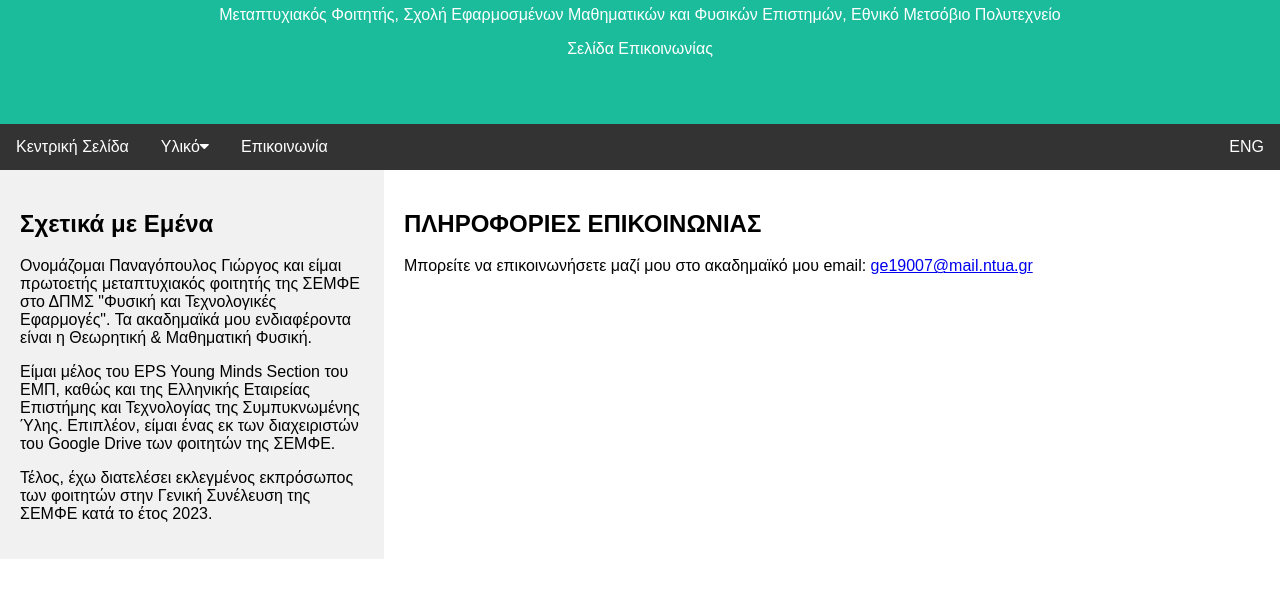
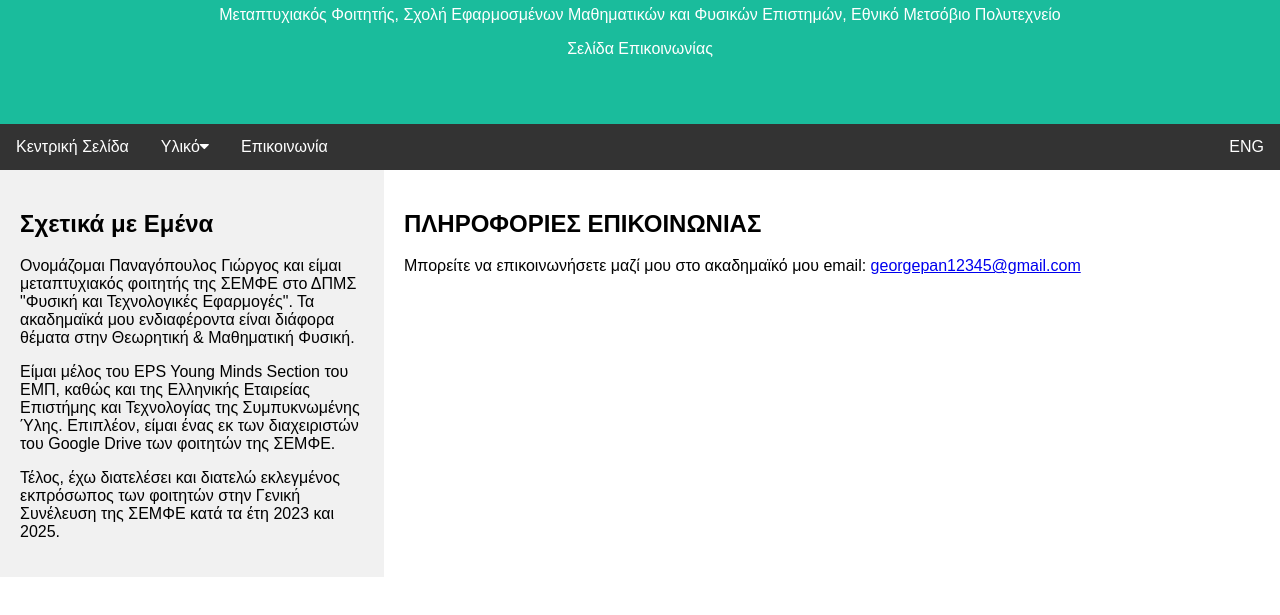
Before and after one commit to Yaeziel/yaeziel.github.io, a plain HTML site: page site_greek/contact.html in a window 1280 px wide. Shown: the part 143-758 px from the top of the page. Drawn offline with Linux system fonts and the light colour scheme.

Commit message:
Updated info to 2025

```diff
--- a/site_greek/contact.html
+++ b/site_greek/contact.html
@@ -38,16 +38,16 @@
 <div class="row">
   <div class="side">
     <h2>Σχετικά με Εμένα</h2>
-    <p>Ονομάζομαι Παναγόπουλος Γιώργος και είμαι πρωτοετής μεταπτυχιακός φοιτητής της ΣΕΜΦΕ στο ΔΠΜΣ "Φυσική και Τεχνολογικές Εφαρμογές". Τα ακαδημαϊκά μου
-	ενδιαφέροντα είναι η Θεωρητική & Μαθηματική Φυσική.</p>
+    <p>Ονομάζομαι Παναγόπουλος Γιώργος και είμαι μεταπτυχιακός φοιτητής της ΣΕΜΦΕ στο ΔΠΜΣ "Φυσική και Τεχνολογικές Εφαρμογές". Τα ακαδημαϊκά μου
+	ενδιαφέροντα είναι διάφορα θέματα στην Θεωρητική & Μαθηματική Φυσική.</p>
 	<p>Είμαι μέλος του EPS Young Minds Section του ΕΜΠ, καθώς και της Ελληνικής Εταιρείας Επιστήμης και Τεχνολογίας της Συμπυκνωμένης Ύλης. Επιπλέον, είμαι ένας εκ των διαχειριστών του Google Drive των φοιτητών της ΣΕΜΦΕ.</p>
-	<p>Τέλος, έχω διατελέσει εκλεγμένος εκπρόσωπος των φοιτητών στην Γενική Συνέλευση της ΣΕΜΦΕ κατά το έτος 2023.</p>
+	<p>Τέλος, έχω διατελέσει και διατελώ εκλεγμένος εκπρόσωπος των φοιτητών στην Γενική Συνέλευση της ΣΕΜΦΕ κατά τα έτη 2023 και 2025.</p>
 
   </div>
   <div class="main">
     <h2>ΠΛΗΡΟΦΟΡΙΕΣ ΕΠΙΚΟΙΝΩΝΙΑΣ</h2>
 
-	<p>Μπορείτε να επικοινωνήσετε μαζί μου στο ακαδημαϊκό μου email: <a href="mailto:ge19007@mail.ntua.gr">ge19007@mail.ntua.gr</a></p>
+	<p>Μπορείτε να επικοινωνήσετε μαζί μου στο ακαδημαϊκό μου email: <a href="mailto:georgepan12345@gmail.com">georgepan12345@gmail.com</a></p>
     <!--<br>
     <h3>Τίτλος 2</h3>
     <h5>Ημερομηνία 2</h5>
```
Also changed, not shown: index.html (+3 -3 lines), index_english.html (+2 -2 lines), site_english/contact_en.html (+2 -2 lines).
